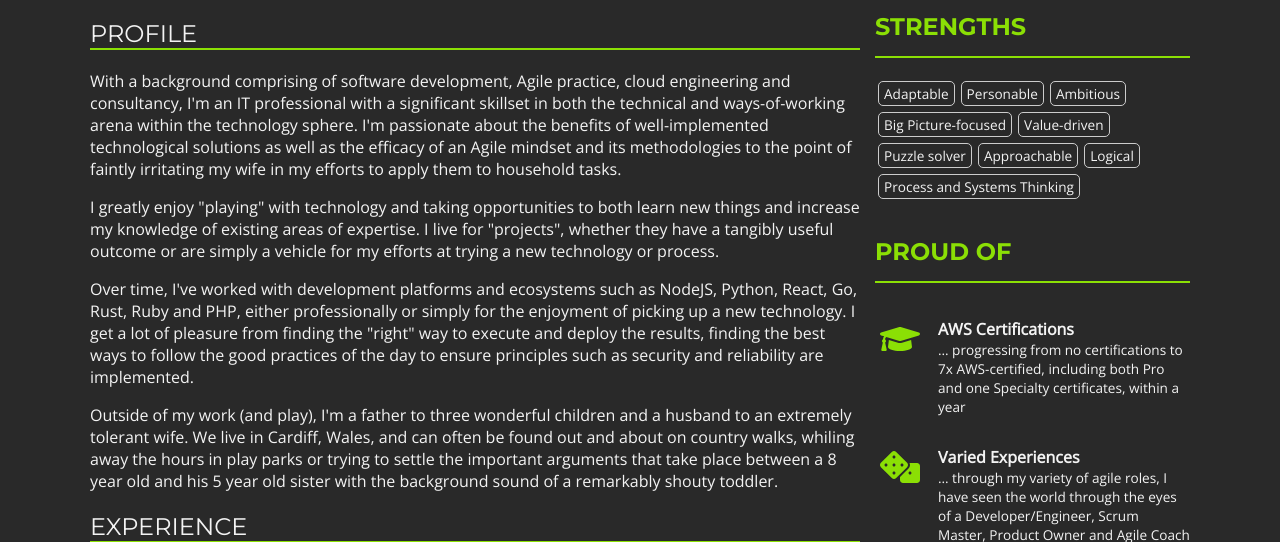
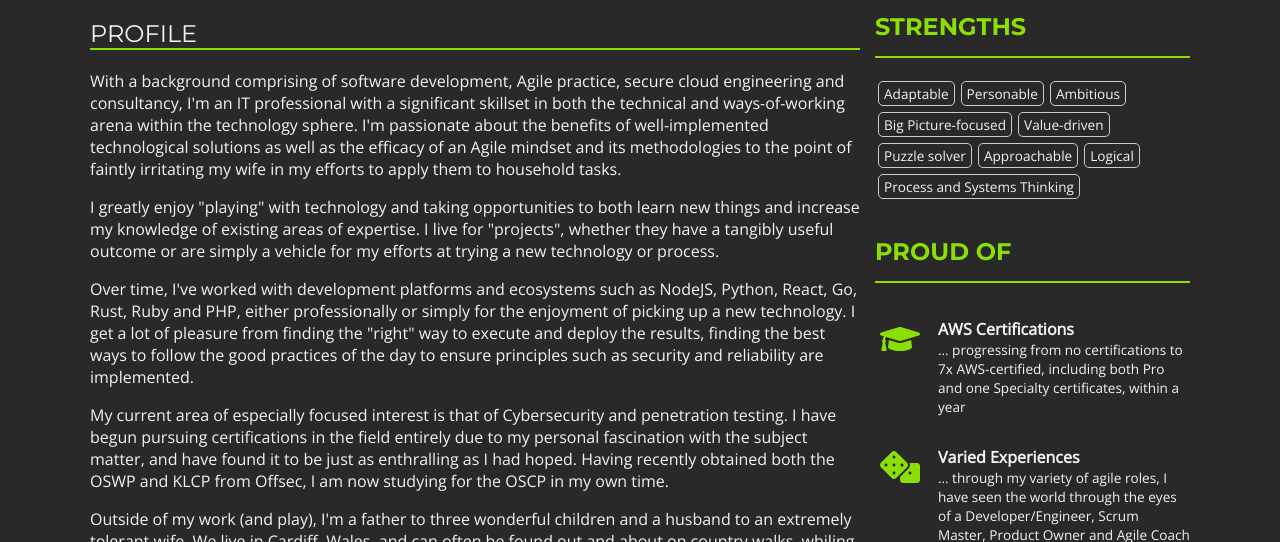
Before and after one commit to rjcoupe/cv, an Angular app: page / in a window 1280 px wide. Shown: the part 371-913 px from the top of the page. Built offline with nearby package versions, Linux system fonts and the light colour scheme.

Commit message:
Add SVG badges and update main text

```diff
--- a/src/app/app.component.html
+++ b/src/app/app.component.html
@@ -24,7 +24,7 @@
   <section class="main">
     <app-certifications></app-certifications>
     <h2>Profile</h2>
-    <p>With a background comprising of software development, Agile practice, cloud engineering and consultancy, I'm an IT professional with a significant
+    <p>With a background comprising of software development, Agile practice, secure cloud engineering and consultancy, I'm an IT professional with a significant
       skillset in both the technical and ways-of-working arena within the technology sphere.
       I'm passionate about the benefits of well-implemented technological solutions as well as the efficacy of an
       Agile mindset and its methodologies to the point of faintly irritating my wife in my efforts to apply them to
@@ -35,6 +35,8 @@
     <p>Over time, I've worked with development platforms and ecosystems such as NodeJS, Python, React, Go, Rust, Ruby and PHP, either professionally or simply
       for the enjoyment of picking up a new technology. I get a lot of pleasure from finding the "right" way to execute and deploy the results, finding
       the best ways to follow the good practices of the day to ensure principles such as security and reliability are implemented. </p>
+    <p>My current area of especially focused interest is that of Cybersecurity and penetration testing. I have begun pursuing certifications in the field entirely due to my personal fascination
+      with the subject matter, and have found it to be just as enthralling as I had hoped. Having recently obtained both the OSWP and KLCP from Offsec, I am now studying for the OSCP in my own time.</p>
     <p>Outside of my work (and play), I'm a father to three wonderful children and a husband to an extremely
       tolerant wife. We live in Cardiff, Wales, and can often be found out and about on country walks, whiling away the
       hours in play parks or trying to settle the important arguments that take place between a {{ages.isaac}} year old and his {{ages.holly}} year
```
Also changed, not shown: src/assets/OFFSEC_KLCP.svg (added), src/assets/OFFSEC_OSWP.svg (added).
